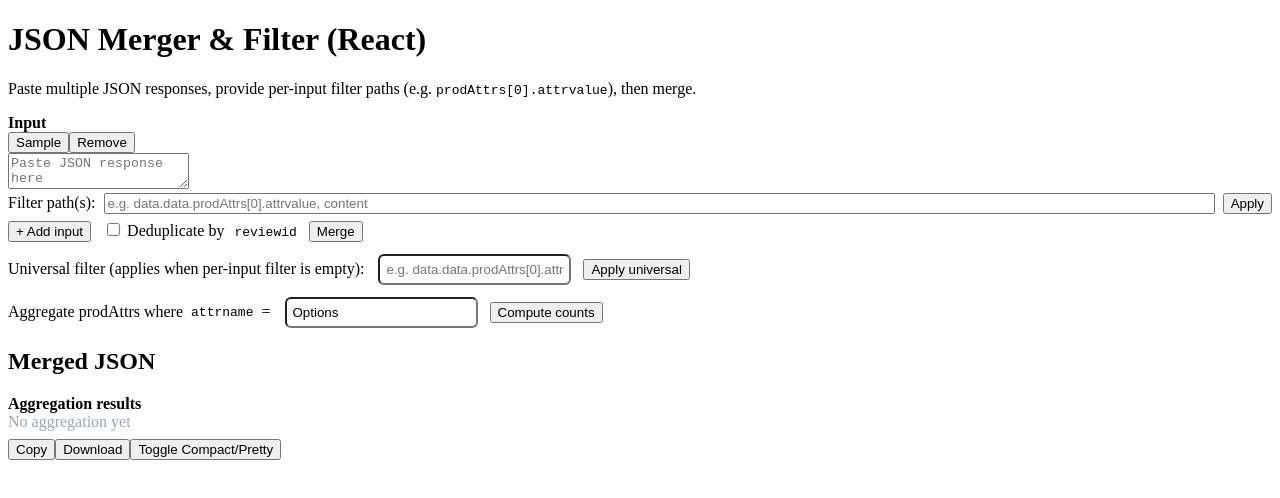
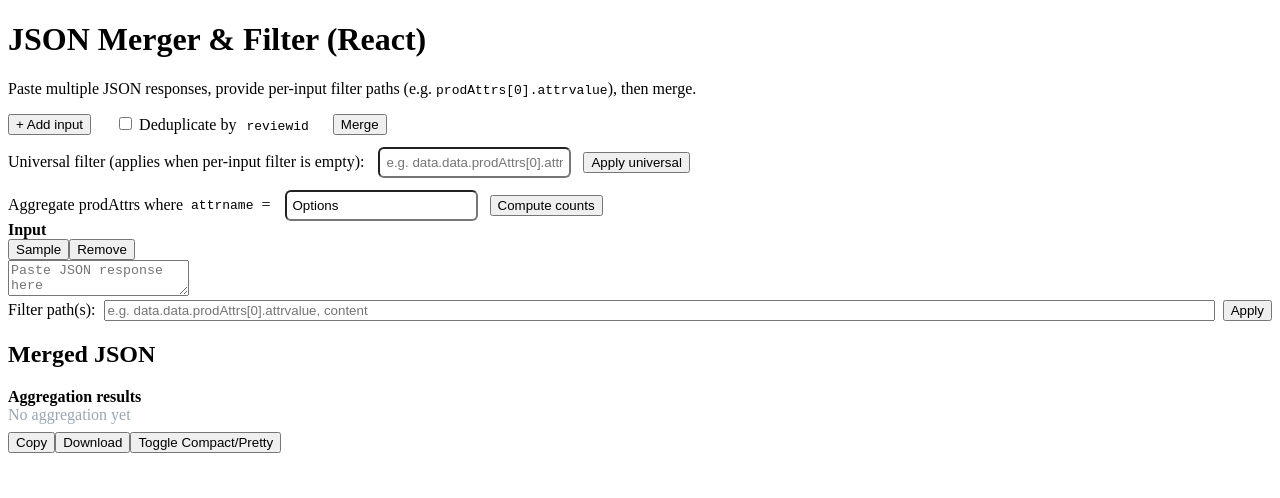
Before and after one commit to HeIp/JsonMergerFilterCounter, a React (Vite) app: page / in a window 1280 px wide. Shown: the top 498 px of the page. Built offline with nearby package versions, Linux system fonts and the light colour scheme; the HTML template or start-up script is replaced by a standard one.

Commit message:
Move actions section to the top

```diff
--- a/src/App.jsx
+++ b/src/App.jsx
@@ -110,7 +110,10 @@ export default function App(){
   const [aggregateAttrName, setAggregateAttrName] = useState('Options');
   const [aggregation, setAggregation] = useState({});
 
-  function addInput(){ setInputs(s=>[...s, {id:Date.now()+Math.random(), json:'', filter:''}]); }
+  function addInput(){
+    const newItem = {id:Date.now()+Math.random(), json:'', filter:'', error:null, lastApplied:null};
+    setInputs(s=>[newItem, ...s]);
+  }
   function removeInput(id){ setInputs(s=>s.filter(x=>x.id!==id)); }
   function updateInput(id, changes){ setInputs(s=>s.map(x=> x.id===id ? {...x,...changes} : x)); }
 
@@ -201,6 +204,39 @@ export default function App(){
       <h1>JSON Merger & Filter (React)</h1>
       <p className="lead">Paste multiple JSON responses, provide per-input filter paths (e.g. <code>prodAttrs[0].attrvalue</code>), then merge.</p>
 
+      <div className="controls">
+        <div style={{display:'flex',gap:12,flexWrap:'wrap',alignItems:'center'}}>
+          <button onClick={addInput}>+ Add input</button>
+          <label style={{marginLeft:12}}><input type="checkbox" checked={dedupe} onChange={e=>setDedupe(e.target.checked)} /> Deduplicate by <code style={{marginLeft:6}}>reviewid</code></label>
+          <button className="primary" onClick={merge} style={{marginLeft:12}}>Merge</button>
+        </div>
+
+        <div style={{marginTop:12,display:'flex',gap:12,alignItems:'center',flexWrap:'wrap'}}>
+          <label style={{display:'flex',alignItems:'center',gap:8}}>Universal filter (applies when per-input filter is empty):
+            <input style={{marginLeft:6,padding:6,borderRadius:6}} value={universalFilter} onChange={e=>setUniversalFilter(e.target.value)} placeholder="e.g. data.data.prodAttrs[0].attrvalue" />
+          </label>
+          <button onClick={()=>merge()}>Apply universal</button>
+        </div>
+
+        <div style={{marginTop:12,display:'flex',gap:12,alignItems:'center',flexWrap:'wrap'}}>
+          <label style={{display:'flex',alignItems:'center',gap:8}}>Aggregate prodAttrs where <code>attrname</code> =
+            <input style={{marginLeft:6,padding:6,borderRadius:6}} value={aggregateAttrName} onChange={e=>setAggregateAttrName(e.target.value)} />
+          </label>
+          <button onClick={()=>(
+            // compute from current result if available
+            (()=>{
+              try{
+                const parsed = result ? JSON.parse(result) : null;
+                const items = parsed && parsed.data && Array.isArray(parsed.data.data) ? parsed.data.data : [];
+                computeAggregationFromItems(items, aggregateAttrName);
+              }catch(e){
+                // if result not JSON, do nothing
+              }
+            })()
+          )}>Compute counts</button>
+        </div>
+      </div>
+
       <div className="inputs">
         {inputs.map(it=> (
           <InputBlock
@@ -216,35 +252,6 @@ export default function App(){
             onApply={()=>merge(it.id)}
           />
         ))}
-      </div>
-
-      <div className="controls">
-        <button onClick={addInput}>+ Add input</button>
-        <label style={{marginLeft:12}}><input type="checkbox" checked={dedupe} onChange={e=>setDedupe(e.target.checked)} /> Deduplicate by <code style={{marginLeft:6}}>reviewid</code></label>
-        <button className="primary" onClick={merge} style={{marginLeft:12}}>Merge</button>
-      </div>
-
-      <div style={{marginTop:12,marginBottom:6,display:'flex',gap:12,alignItems:'center'}}>
-        <label style={{display:'flex',alignItems:'center',gap:8}}>Universal filter (applies when per-input filter is empty):
-          <input style={{marginLeft:6,padding:6,borderRadius:6}} value={universalFilter} onChange={e=>setUniversalFilter(e.target.value)} placeholder="e.g. data.data.prodAttrs[0].attrvalue" />
-        </label>
-        <button onClick={()=>merge()}>Apply universal</button>
-      </div>
-
-      <div style={{marginTop:12,marginBottom:6,display:'flex',gap:12,alignItems:'center'}}>
-        <label style={{display:'flex',alignItems:'center',gap:8}}>Aggregate prodAttrs where <code>attrname</code> =
-          <input style={{marginLeft:6,padding:6,borderRadius:6}} value={aggregateAttrName} onChange={e=>setAggregateAttrName(e.target.value)} />
-        </label>
-        <button onClick={()=>{
-          // compute from current result if available
-          try{
-            const parsed = result ? JSON.parse(result) : null;
-            const items = parsed && parsed.data && Array.isArray(parsed.data.data) ? parsed.data.data : [];
-            computeAggregationFromItems(items, aggregateAttrName);
-          }catch(e){
-            // if result not JSON, do nothing
-          }
-        }}>Compute counts</button>
       </div>
 
       <section className="output">
--- a/src/styles.css
+++ b/src/styles.css
@@ -4,7 +4,8 @@ body{font-family:Inter,Segoe UI,system-ui,Roboto,Arial;margin:24px;background:li
 .container{max-width:1100px;margin:0 auto}
 h1{margin:0 0 6px}
 .lead{color:var(--muted);margin:0 0 18px}
-.input-block{background:rgba(255,255,255,0.02);border:1px solid rgba(255,255,255,0.03);padding:12px;border-radius:8px;margin-bottom:12px}
+.input-block{background:rgba(255,255,255,0.02);border:1px solid rgba(255,255,255,0.03);padding:12px;border-radius:8px;margin-bottom:0}
+.inputs{display:grid;grid-template-columns:repeat(auto-fit,minmax(420px,1fr));gap:12px;align-items:start;margin-bottom:12px}
 .input-header{display:flex;justify-content:space-between;align-items:center;margin-bottom:8px}
 .jsonInput{width:100%;min-height:140px;background:#071322;border:1px solid rgba(255,255,255,0.03);color:#e8f6ff;padding:10px;border-radius:6px;font-family:menlo,monospace;font-size:13px}
 .filter-row{margin-top:8px;display:flex;align-items:center;gap:10px}
```
